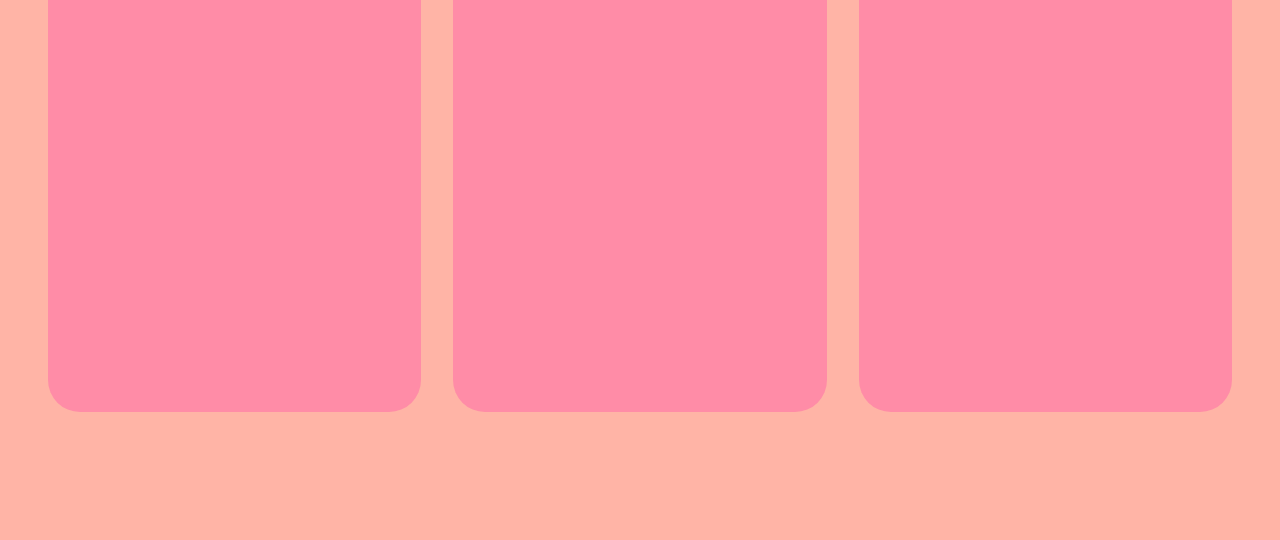
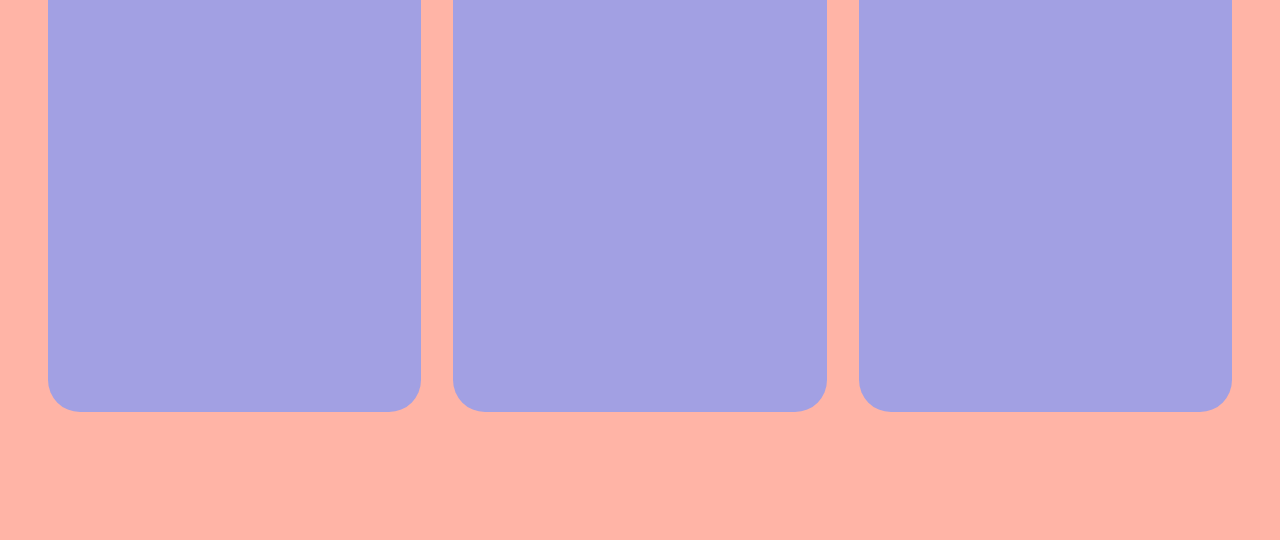
Before and after one commit to ArunKayarata/KanbanBoard-1, a plain HTML site: page index.html in a window 1280 px wide. Shown: the part 260-800 px from the top of the page. Drawn offline with Linux system fonts and the light colour scheme.

Commit message:
changed color background

```diff
--- a/style.css
+++ b/style.css
@@ -70,7 +70,7 @@ body{
     /* padding: 0.7rem; */
 }
 .box{
-    background-color: #ff7fa7bf;
+    background-color: #9b9fe8ed;
     min-height: 60dvh;
     padding: .8rem;
     border-radius: 2rem;
```
Also changed, not shown: script.js (+3 -4 lines).
